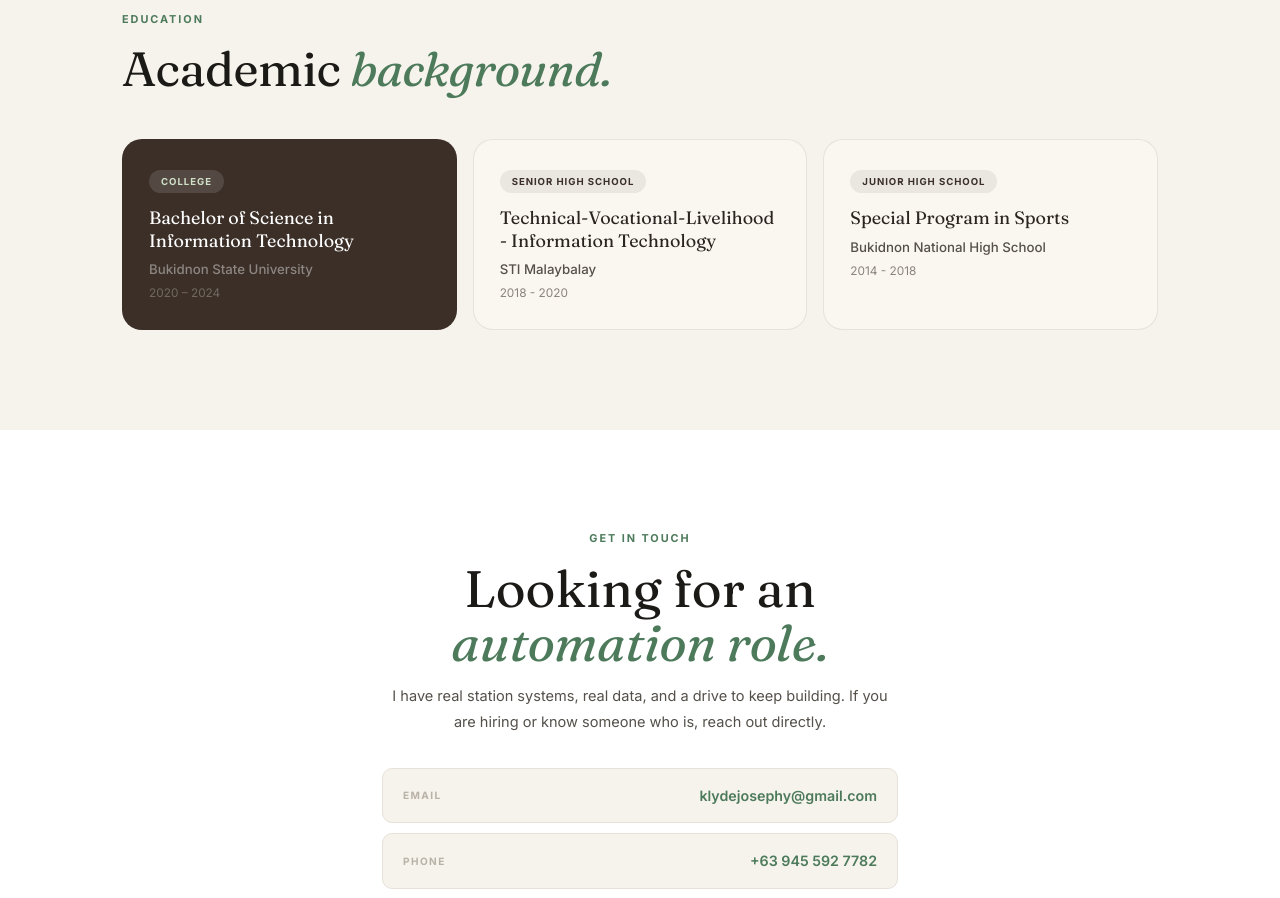
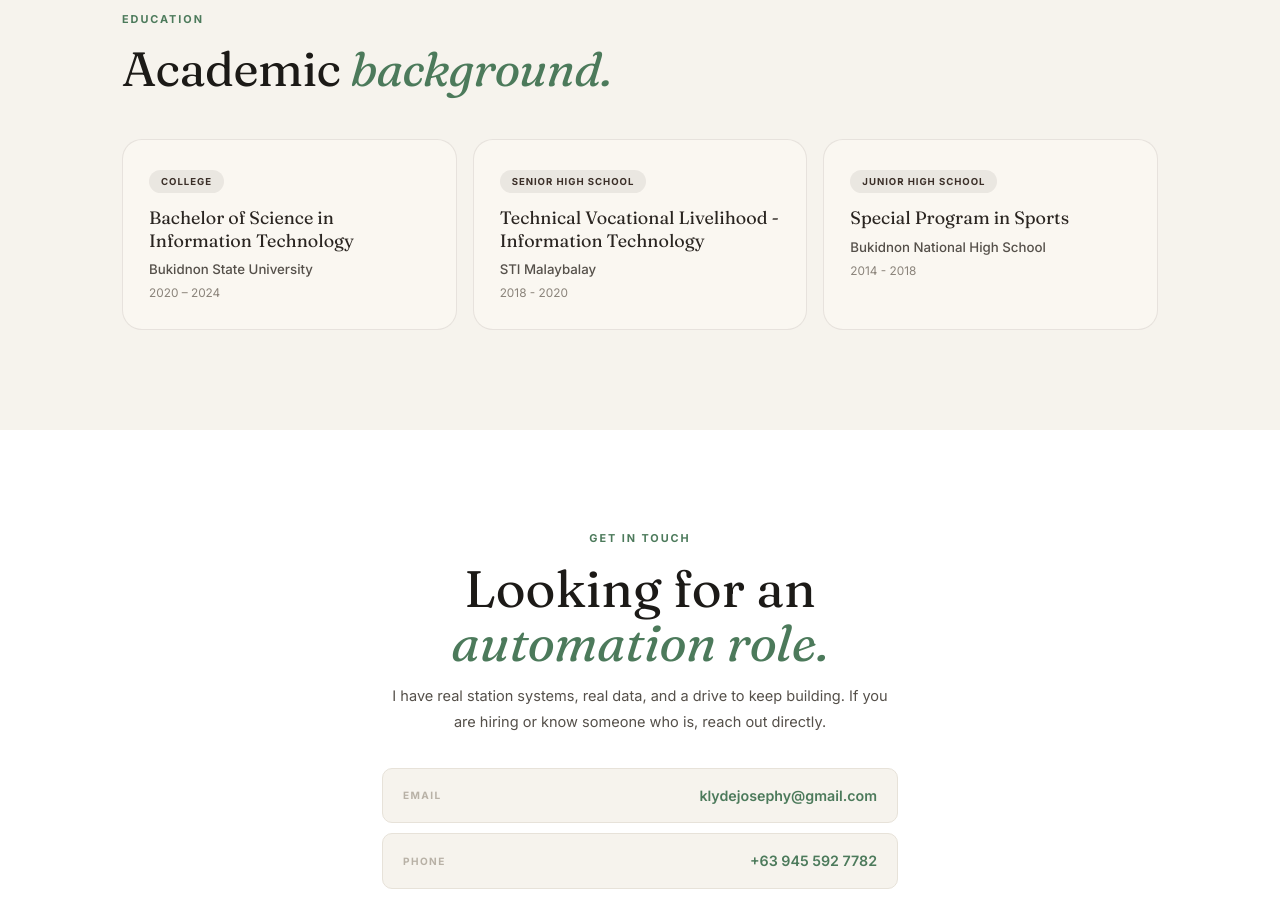
Before and after one commit to klaayd39/new-portfolio, a React (Vite) app: page / in a window 1280 px wide. Shown: the part 9120-10018 px from the top of the page. Built offline with nearby package versions, Linux system fonts and the light colour scheme.

Commit message:
new color

```diff
--- a/src/index.css
+++ b/src/index.css
@@ -787,16 +787,14 @@ a.cl-row .cl-val { color: var(--accent); }
 .edu-card {
   border-radius: var(--rl);
   padding: 26px;
-  border: 1px solid var(--line);
+  background: var(--bg-card);
+  border: 1px solid rgba(59, 47, 40, 0.1);
   transition: box-shadow 0.25s, transform 0.25s, border-color 0.25s;
 }
 .edu-card:hover {
   box-shadow: 0 10px 28px rgba(59, 47, 40, 0.1);
   transform: translateY(-3px);
 }
-.edu-main { background: var(--navy); border-color: transparent; }
-.edu-main:hover { box-shadow: 0 12px 32px rgba(59, 47, 40, 0.22); }
-.edu-normal { background: var(--bg-card); border-color: rgba(59, 47, 40, 0.1); }
 .edu-badge {
   display: inline-block;
   font-size: 0.6rem;
@@ -806,27 +804,12 @@ a.cl-row .cl-val { color: var(--accent); }
   padding: 4px 12px;
   border-radius: 30px;
   margin-bottom: 14px;
+  background: rgba(59, 47, 40, 0.08);
+  color: var(--navy);
 }
-.eb-lt { background: rgba(255, 255, 255, 0.12); color: var(--mint); }
-.eb-accent { background: rgba(59, 47, 40, 0.08); color: var(--navy); }
-.edu-deg { font-family: var(--fd); font-size: 1.12rem; font-weight: 400; line-height: 1.25; margin-bottom: 7px; }
-.edu-main .edu-deg { color: #fff; }
-.edu-normal .edu-deg { color: var(--gray-1); }
-.edu-school { font-size: 0.83rem; font-weight: 500; margin-bottom: 4px; }
-.edu-main .edu-school { color: rgba(255, 255, 255, 0.42); }
-.edu-normal .edu-school { color: var(--gray-2); }
-.edu-detail { font-size: 0.74rem; color: var(--gray-4); line-height: 1.5; }
-.edu-main .edu-detail { color: rgba(255, 255, 255, 0.28); }
-.edu-normal .edu-detail { color: var(--gray-3); }
-.edu-note {
-  font-size: 0.77rem;
-  color: rgba(255, 255, 255, 0.26);
-  line-height: 1.65;
-  margin-top: 13px;
-  font-style: italic;
-  border-top: 1px solid rgba(255, 255, 255, 0.07);
-  padding-top: 13px;
-}
+.edu-deg { font-family: var(--fd); font-size: 1.12rem; font-weight: 400; line-height: 1.25; margin-bottom: 7px; color: var(--gray-1); }
+.edu-school { font-size: 0.83rem; font-weight: 500; margin-bottom: 4px; color: var(--gray-2); }
+.edu-detail { font-size: 0.74rem; color: var(--gray-3); line-height: 1.5; }
 
 /* ── CONTACT ── */
 .contact-section { background: var(--bg); padding: 100px 0; }
--- a/src/pages/Home.jsx
+++ b/src/pages/Home.jsx
@@ -411,20 +411,20 @@ export default function Home() {
             <h2 className="h2">Academic <em>background.</em></h2>
           </ScrollReveal>
           <div className="edu-grid">
-            <article className="edu-card edu-main">
-              <span className="edu-badge eb-lt">College</span>
+            <article className="edu-card">
+              <span className="edu-badge">College</span>
               <h3 className="edu-deg">Bachelor of Science in Information Technology</h3>
               <p className="edu-school">Bukidnon State University</p>
               <p className="edu-detail">2020 – 2024</p>
             </article>
-            <article className="edu-card edu-normal">
-              <span className="edu-badge eb-accent">Senior High School</span>
-              <h3 className="edu-deg">Technical-Vocational-Livelihood - Information Technology</h3>
+            <article className="edu-card">
+              <span className="edu-badge">Senior High School</span>
+              <h3 className="edu-deg">Technical Vocational Livelihood - Information Technology</h3>
               <p className="edu-school">STI Malaybalay</p>
               <p className="edu-detail">2018 - 2020</p>
             </article>
-            <article className="edu-card edu-normal">
-              <span className="edu-badge eb-accent">Junior High School</span>
+            <article className="edu-card">
+              <span className="edu-badge">Junior High School</span>
               <h3 className="edu-deg">Special Program in Sports</h3>
               <p className="edu-school">Bukidnon National High School</p>
               <p className="edu-detail">2014 - 2018</p>
```
